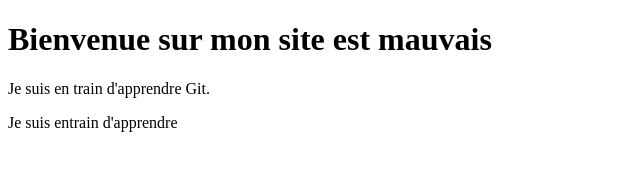
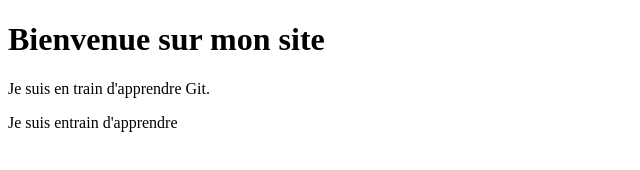
Before and after one commit to ALIGregoire/mon-site-test, a plain HTML site: page index.html in a window 1280 px wide. Shown: the whole page, without its empty margins (0-640 px from the left). Drawn offline with Linux system fonts and the light colour scheme.

Commit message:
retour Revert "Modification du titre"
This reverts commit f8e1193ff9471c92dfdc708946377317b392a403.

```diff
--- a/index.html
+++ b/index.html
@@ -5,7 +5,7 @@
     <title>Mon premier projet Git</title>
   </head>
   <body>
-    <h1>Bienvenue sur mon site est mauvais</h1>
+    <h1>Bienvenue sur mon site</h1>
     <p>Je suis en train d'apprendre Git.</p>
     <p>Je suis entrain d'apprendre</p>
   </body>
```
